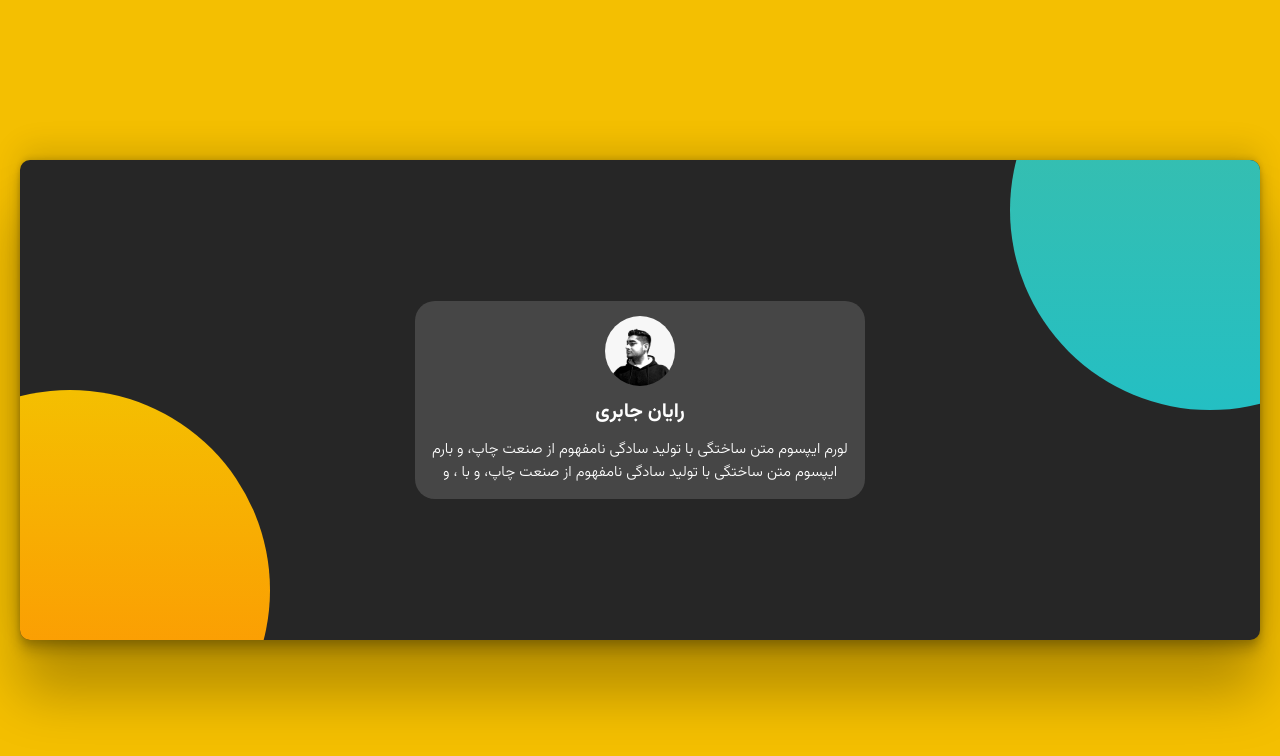
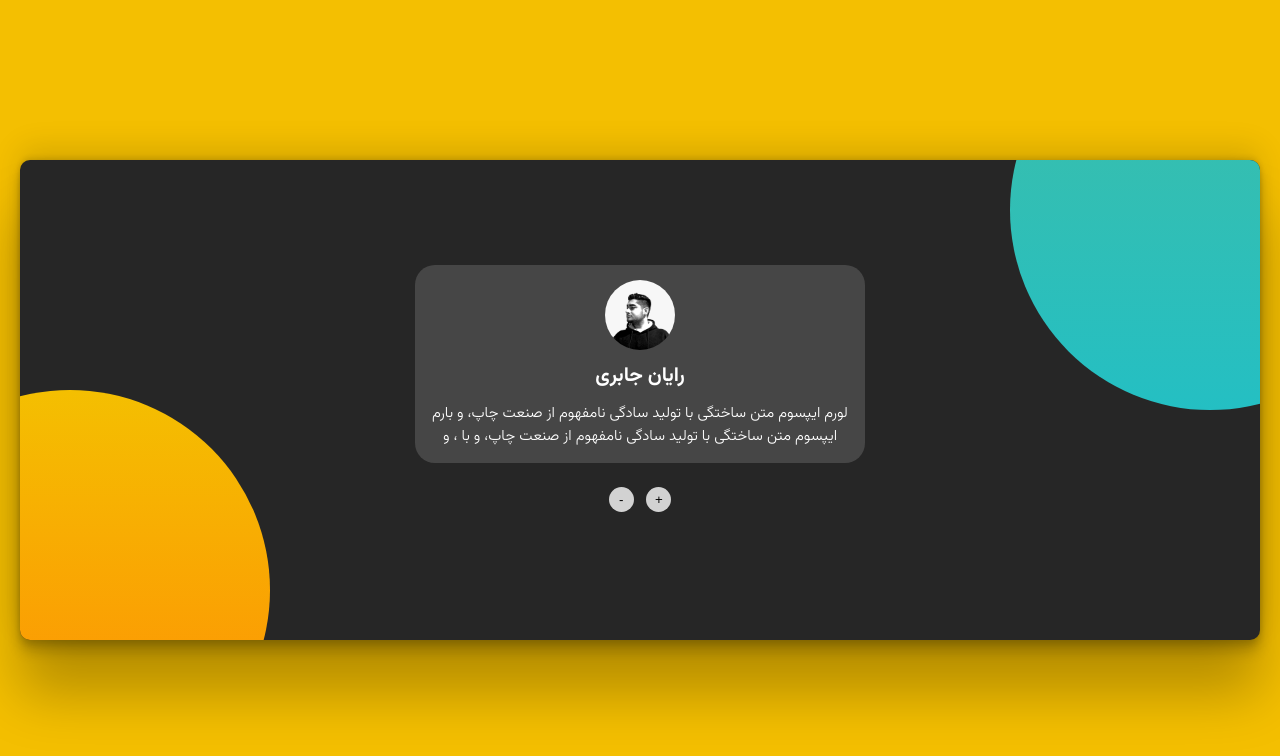
Before and after one commit to randomhex1998/ReactTestimonial, a React (Create React App) app: page / in a window 1280 px wide. Shown: the top 756 px of the page. Built offline with nearby package versions, Linux system fonts and the light colour scheme.

Commit message:
make slide btns

```diff
--- a/src/Box.js
+++ b/src/Box.js
@@ -9,6 +9,10 @@ const Box = () => {
                 <h3 className='title'>رایان جابری</h3>
                 <p className='para'>لورم ایپسوم متن ساختگی با تولید سادگی نامفهوم از صنعت چاپ، و بارم ایپسوم متن ساختگی با تولید سادگی نامفهوم از صنعت چاپ، و با ، و</p>
             </div>
+            <div className='btns-box'>
+                <button className='btn btn-right'>+</button>
+                <button className='btn btn-left'>-</button>
+            </div>
         </div>
     );
 };
--- a/src/index.scss
+++ b/src/index.scss
@@ -86,3 +86,20 @@ body{
   font-size: 15px;
   font-weight: 300;
 }
+
+.btns-box{
+  display: flex;
+  justify-content: center;
+  align-items: center;
+  gap: 0.8rem;
+  margin: 1.5rem 0;
+}
+
+.btns-box .btn {
+  border: none;
+  outline: none;
+  border-radius: 50%;
+  width: 25px;
+  height: 25px;
+  background-color: #d2d2d2;
+}
```
